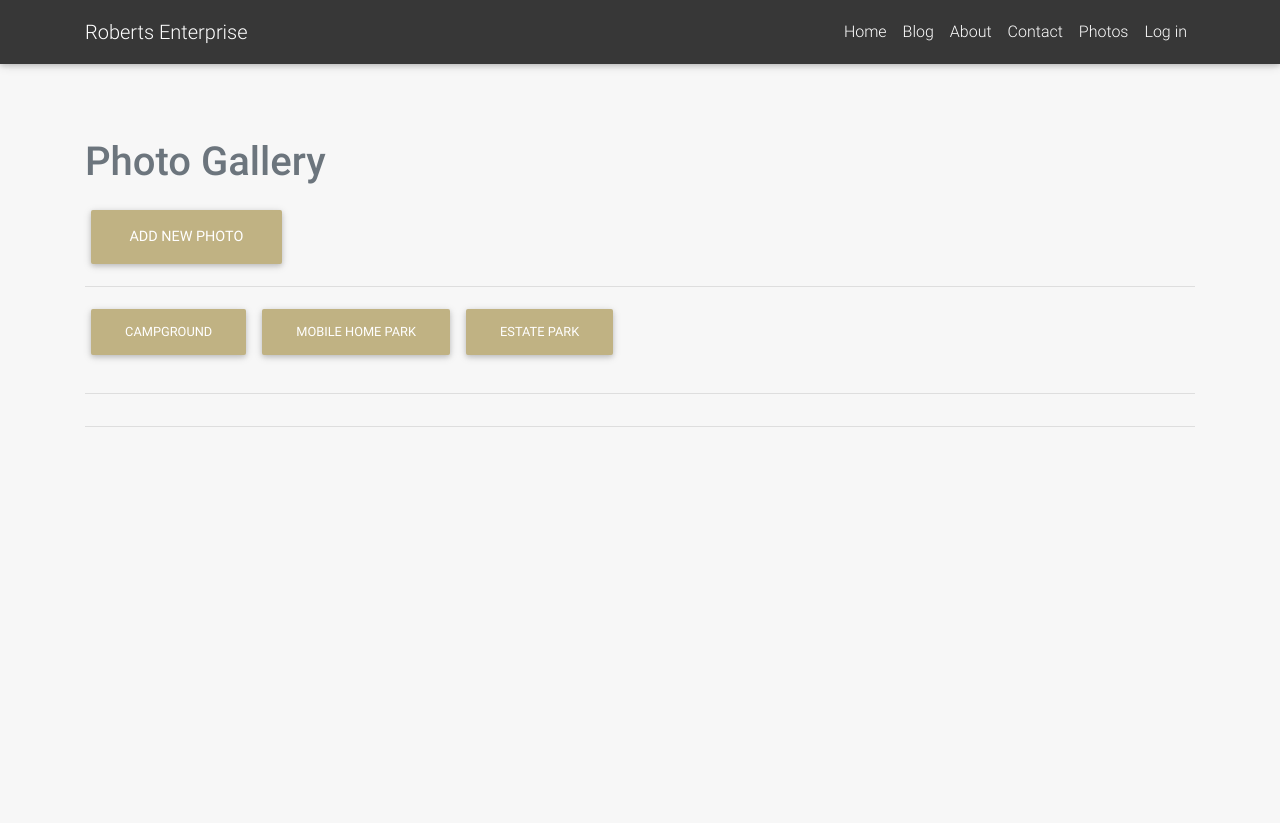
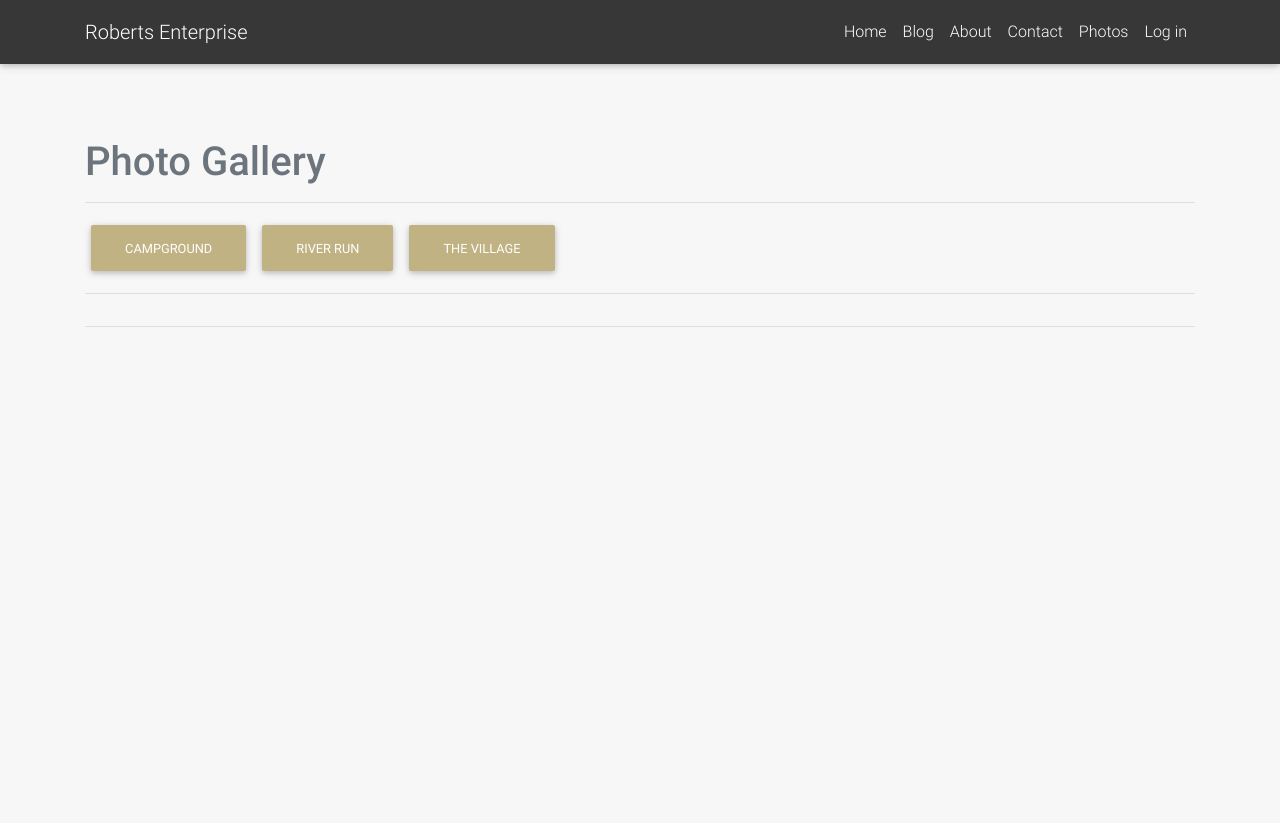
Before and after one commit to jharvey7136/roberts, a Rails app: page /albums in a window 1280 px wide. Shown: the top 823 px of the page. Run offline with Rails 7, Linux system fonts and the light colour scheme; data that the repository does not hold is empty; style sheets or scripts are compiled from the project's sources; some libraries are stand-ins or nearby versions.

Commit message:
verify admin for photo upload

```diff
--- a/app/views/albums/index.html.erb
+++ b/app/views/albums/index.html.erb
@@ -9,17 +9,26 @@
         <h2 class="h1-responsive font-bold">
            Photo Gallery
         </h2>
-        <h2 class="h1-responsive font-bold">
-          <%= link_to "Add New Photo", new_album_url, :class => 'btn btn-default btn-lg' %>
-        </h2>
+
         <hr>
-        <p>
+
+        <ul class="list-inline intro-social-buttons">
+          <li class="inline-btn">
             <%= link_to "Campground", campground_album_path, :class => 'btn btn-default' %>
-          <%= link_to "Mobile Home Park", river_run_album_path, :class => 'btn btn-default' %>
-          <%= link_to "Estate Park", estate_park_album_path, :class => 'btn btn-default' %>
-        </p>
-      </div>
-    </div>
+          </li>
+          <li class="inline-btn">
+            <%= link_to "River Run", river_run_album_path, :class => 'btn btn-default' %>
+          </li>
+          <li class="inline-btn">
+            <%= link_to "The Village", estate_park_album_path, :class => 'btn btn-default' %>
+          </li>
+
+          <% if logged_in? && current_user.admin?  %>
+            <li class="inline-btn">
+              <%= link_to "Add New Photo", new_album_url, :class => 'btn btn-default' %>
+            </li>
+          <% end %>
+        </ul>
 
         <hr>
 
@@ -32,3 +41,5 @@
       </div>
 
     </div>
+  </div>
+</div>
--- a/config/initializers/carrier_wave.rb
+++ b/config/initializers/carrier_wave.rb
@@ -1,4 +1,4 @@
-require 'carrierwave/orm/activerecord'
+
 
 
 if Rails.env.production?
```
Also changed, not shown: app/views/albums/campground.html.erb (+4 -4 lines), app/views/albums/estate_park.html.erb (+4 -4 lines), app/views/albums/river_run.html.erb (+4 -4 lines). Lines whose indentation alone changed are shown as unchanged.
